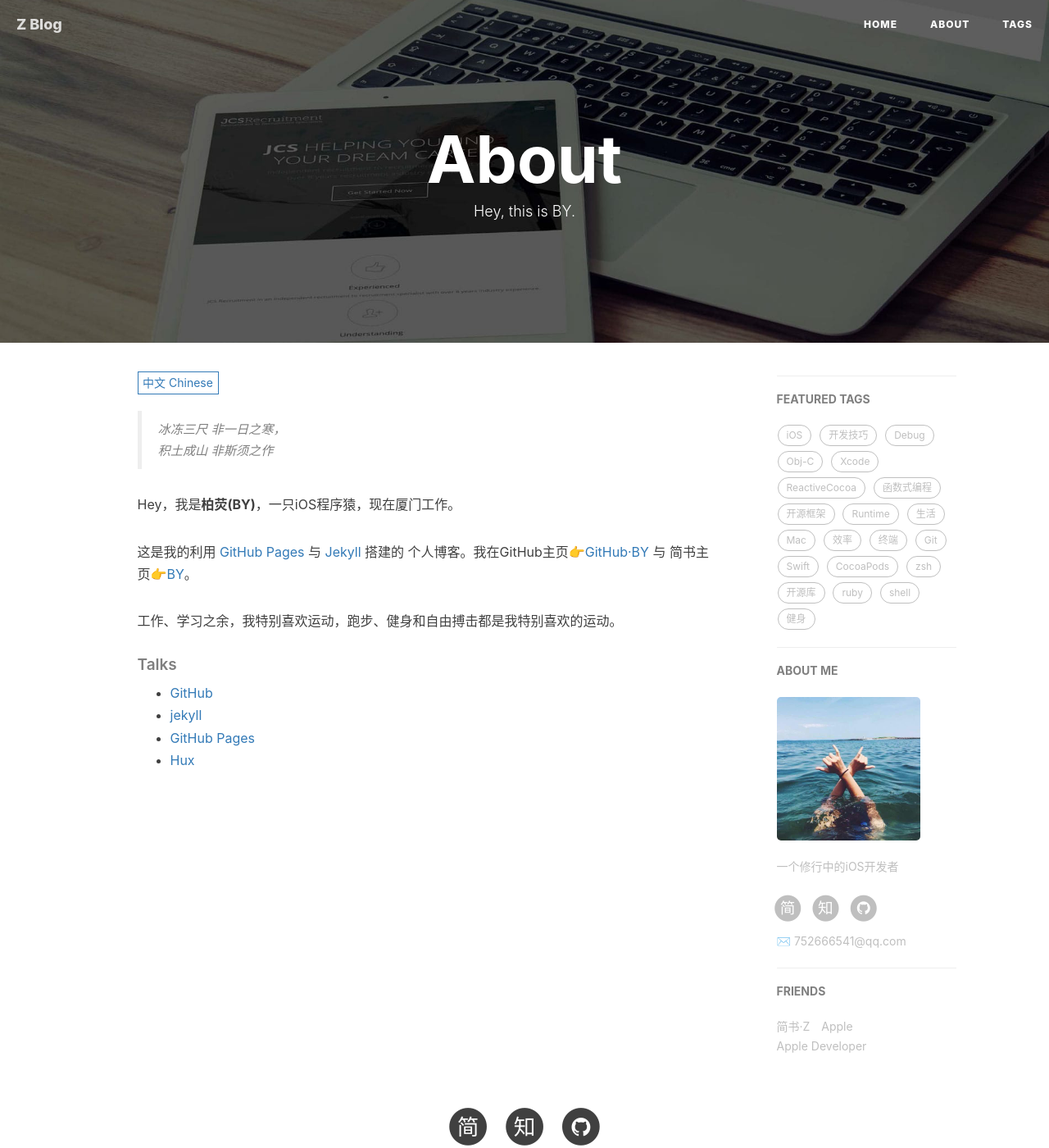
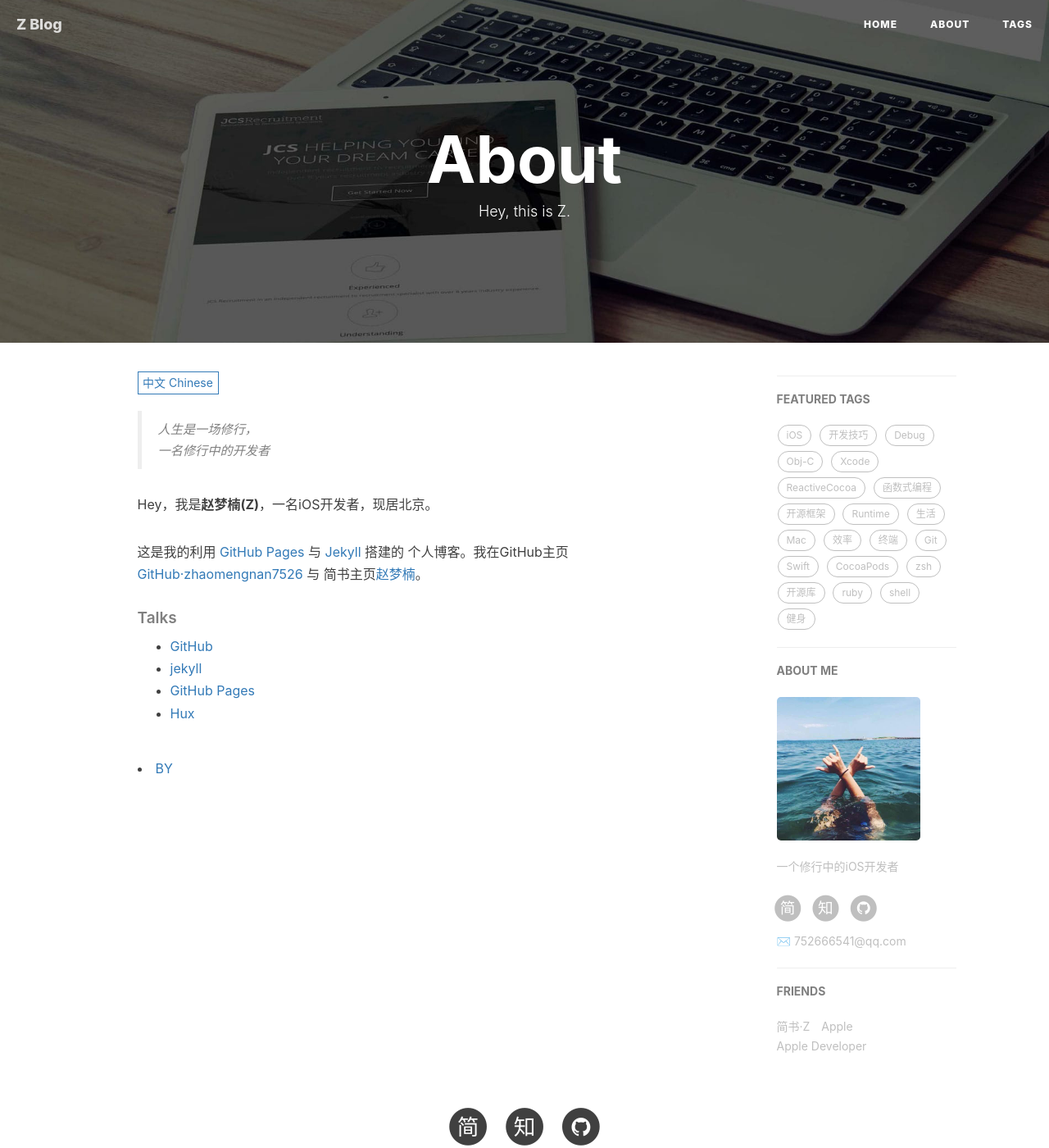
Before and after one commit to zhaomengnan7526/zhao_mengnan.github.io, a Jekyll site: the page built from about.html, in a window 1280 px wide and 1400 px high. Shown: the whole window at 82% size. Built offline with Jekyll 4.4.1, drawn with Linux system fonts in a browser that asks for light colours; nearby versions of some CDN libraries; comment, search, counter and statistics services are not loaded.

Commit message:
Update about.html

```diff
--- a/about.html
+++ b/about.html
@@ -1,7 +1,7 @@
 ---
 layout: page
 title: "About"
-description: "Hey, this is BY."
+description: "Hey, this is Z."
 header-img: "img/post-bg-rwd.jpg"
 ---
 
@@ -15,14 +15,14 @@
 <div class="zh post-container">
 
     <!--copied from markdown -->
-    <blockquote><p>冰冻三尺 非一日之寒，<br>
-    积土成山 非斯须之作</p></blockquote>
+    <blockquote><p>人生是一场修行，<br>
+    一名修行中的开发者</p></blockquote>
 
-    <p>Hey，我是<strong>柏荧(BY)</strong>，一只iOS程序猿，现在厦门工作。</p>
+    <p>Hey，我是<strong>赵梦楠(Z)</strong>，一名iOS开发者，现居北京。</p>
 
-    <p>这是我的利用 <a href="https://pages.github.com/">GitHub Pages</a> 与 <a href="http://jekyll.com.cn/">Jekyll</a> 搭建的 个人博客。我在GitHub主页<a href="https://github.com/qiubaiying">👉GitHub·BY</a> 与 简书主页<a href="https://http://www.jianshu.com/u/e71990ada2fd">👉BY</a>。</p>
+    <p>这是我的利用 <a href="https://pages.github.com/">GitHub Pages</a> 与 <a href="http://jekyll.com.cn/">Jekyll</a> 搭建的 个人博客。我在GitHub主页<a href="https://github.com/zhaomengnan7526">GitHub·zhaomengnan7526</a> 与 简书主页<a href="https://http://www.jianshu.com/u/f143e24472aa">赵梦楠</a>。</p>
 
-    <p>工作、学习之余，我特别喜欢运动，跑步、健身和自由搏击都是我特别喜欢的运动。</p>
+    <p></p>
 
     <p></p>
 
@@ -42,7 +43,7 @@
 
     <p>Hi, I am <strong>Baiying Qiu</strong>，you can call me <strong>BY</strong>. I am an iOS software engineer and currently working in Xiamen</p>
 
-    <p>This is my personal blog, through making Github Pages and Jekyll.My GitHub  👉 <a href="http://github.com/qiubaiying">Github·BY</a>.</p>
+    <p>This is my personal blog, through making Github Pages and Jekyll.My GitHub  👉 <a href="http://github.com/zhaomengnan7526">Github·Z</a>.</p>
 
     <p>I am a sports enthusiast, I like fitness, running and boxing.</p>
 
```
Also changed, not shown: other parts of about.html (+2 -0 lines).
